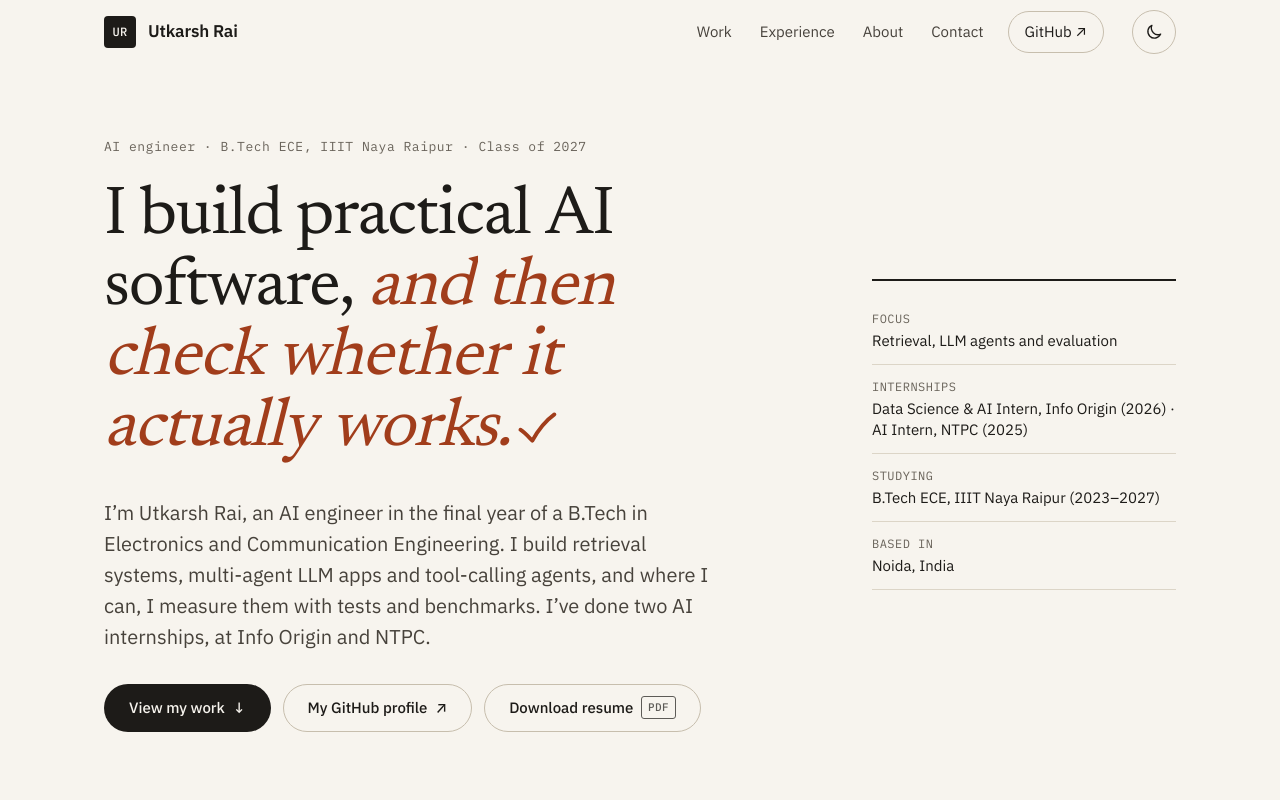
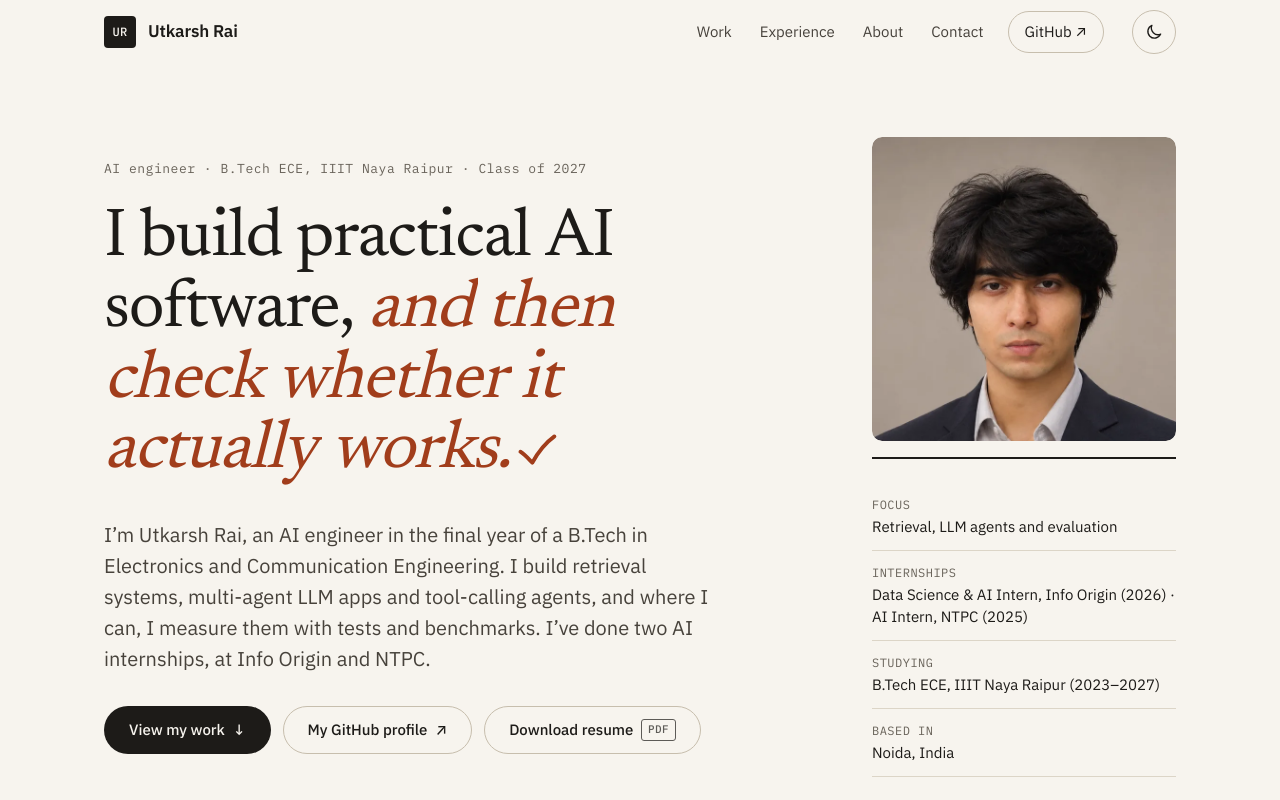
Before and after one commit to Shaaan2005/Shaaan2005.github.io, a plain HTML site: page index.html in a window 1280 px wide. Shown: the top 800 px of the page. Drawn offline with Linux system fonts and the light colour scheme.

Commit message:
Add portrait to hero; skip load-sequence delays for content reached by scrolling
Co-Authored-By: Claude Opus 5.5 <noreply@anthropic.com>

```diff
--- a/css/styles.css
+++ b/css/styles.css
@@ -1406,3 +1406,33 @@ a:hover { color: var(--accent-ink); text-decoration-color: currentColor; }
   .path li { padding: 0 0 0 34px; }
   .project-wide .project-visual { padding: var(--s-4); }
 }
+
+/* ---------- Hero portrait ---------- */
+.hero-card { border-top: 0; padding-top: 0; }
+.portrait { position: relative; margin: 0 0 var(--s-5); }
+.portrait img {
+  display: block;
+  width: 100%;
+  height: auto;
+  aspect-ratio: 1 / 1;
+  object-fit: cover;
+  border-radius: 10px;
+  background: var(--bg-alt);
+  box-shadow: var(--shadow);
+}
+.portrait::after {              /* thin accent rule under the photo, echoing the section lines */
+  content: "";
+  display: block;
+  height: 2px;
+  margin-top: var(--s-4);
+  background: var(--ink);
+}
+/* Reveal: the photo uncovers upward as the hero loads */
+.js .hero-card .portrait img { clip-path: inset(100% 0 0 0 round 10px); transition: clip-path 1.1s var(--ease-out) calc(var(--d, 0s) + .1s); }
+.js .hero-card.is-in .portrait img { clip-path: inset(0 0 0 0 round 10px); }
+@media (prefers-reduced-motion: reduce) {
+  .js .hero-card .portrait img { clip-path: none; }
+}
+@media (max-width: 64rem) {
+  .portrait { max-width: 15rem; }
+}
--- a/index.html
+++ b/index.html
@@ -99,6 +99,12 @@
       </div>
 
       <aside class="hero-card" aria-label="At a glance" data-reveal style="--d:.85s">
+        <figure class="portrait">
+          <picture>
+            <source srcset="assets/utkarsh-rai.webp" type="image/webp">
+            <img src="assets/utkarsh-rai.jpg" alt="Portrait of Utkarsh Rai" width="640" height="640" fetchpriority="high" decoding="async">
+          </picture>
+        </figure>
         <dl data-stagger>
           <div>
             <dt>Focus</dt>
--- a/js/main.js
+++ b/js/main.js
@@ -205,6 +205,8 @@
       entries.forEach(function (entry) {
         if (!entry.isIntersecting) return;
         var el = entry.target;
+        // Staggered --d delays only choreograph the first view; anything reached later by scrolling appears at once.
+        if (performance.now() > 1500) el.style.setProperty("--d", "0s");
         el.classList.add("is-in");
         revealObs.unobserve(el);
         var delay = parseFloat(getComputedStyle(el).getPropertyValue("--d")) || 0;
```
Also changed, not shown: assets/utkarsh-rai.jpg (added), assets/utkarsh-rai.webp (added).
